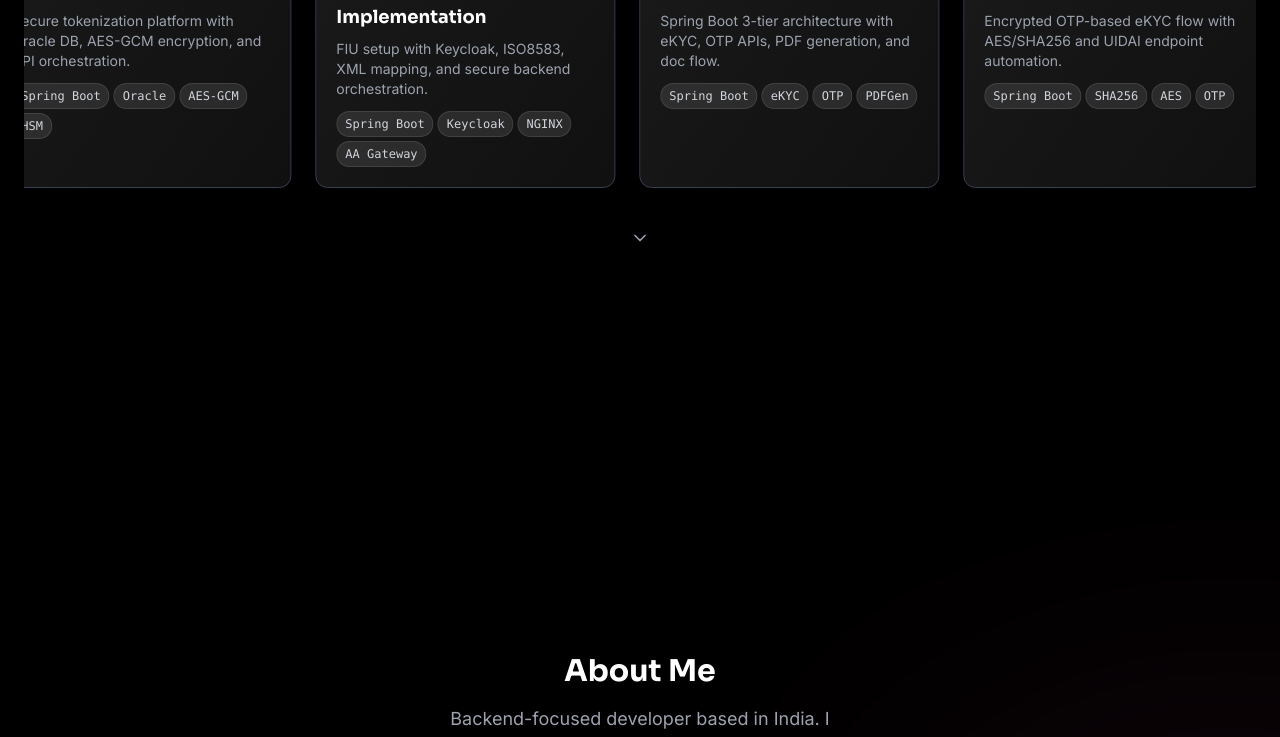
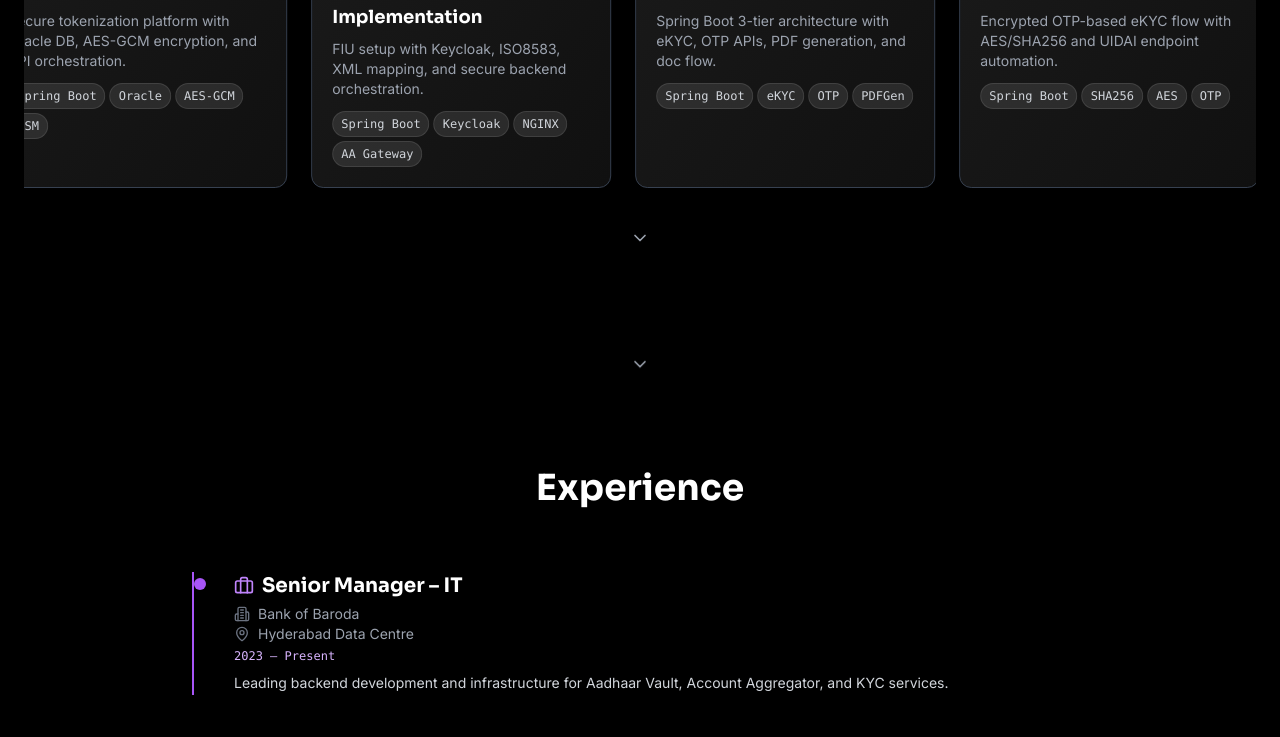
Before and after one commit to swapniljadav/darkfolio, a Next.js app: page / in a window 1280 px wide. Shown: the part 2000-2737 px from the top of the page. Built offline with nearby package versions, Linux system fonts and the light colour scheme.

Commit message:
Added Contacts and Footer

```diff
--- a/src/app/page.tsx
+++ b/src/app/page.tsx
@@ -7,7 +7,10 @@ import Navbar from '@/components/Navbar';
 import ScrollProgress from '@/components/ScrollProgress';
 import ProjectsSection from '@/components/ProjectsSection';
 import FeaturedCarousel from '@/components/FeaturedCarousel';
-import { ChevronDown } from 'lucide-react';
+import ExperienceSection from '@/components/ExperienceSection';
+import ContactSection from '@/components/ContactSection';
+import Footer from '@/components/Footer';
+import { ChevronDown, ChevronUp } from 'lucide-react';
 
 export default function Home() {
   const scrollToTop = () => window.scrollTo({ top: 0, behavior: 'smooth' });
@@ -66,6 +69,33 @@ export default function Home() {
         {/* PROJECTS */}
         <section id="projects" className="pt-24">
           <ProjectsSection />
+          <div className="mt-6 flex justify-center">
+            <a href="#experience" aria-label="Scroll to Experience">
+              <motion.div
+                animate={{ y: [0, 6, 0] }}
+                transition={{ repeat: Infinity, duration: 1.6, ease: 'easeInOut' }}
+                className="text-gray-400 hover:text-white transition"
+              >
+                <ChevronDown className="w-5 h-5" />
+              </motion.div>
+            </a>
+          </div>
+        </section>
+
+        {/* EXPERIENCE */}
+        <section id="experience">
+          <ExperienceSection />
+          <div className="mt-6 flex justify-center">
+            <a href="#about" aria-label="Scroll to About">
+              <motion.div
+                animate={{ y: [0, 6, 0] }}
+                transition={{ repeat: Infinity, duration: 1.6, ease: 'easeInOut' }}
+                className="text-gray-400 hover:text-white transition"
+              >
+                <ChevronDown className="w-5 h-5" />
+              </motion.div>
+            </a>
+          </div>
         </section>
 
         {/* ABOUT */}
@@ -83,14 +113,34 @@ export default function Home() {
             </p>
           </FadeInWhenVisible>
           <FadeInWhenVisible>
-            <button
-              onClick={scrollToTop}
-              className="mt-10 px-5 py-2 rounded-full border border-white text-gray-300 hover:bg-white hover:text-black transition"
-            >
-              ↑ Back to Top
-            </button>
+            <a href="#contact" aria-label="Scroll to Contact">
+              <motion.div
+                animate={{ y: [0, 6, 0] }}
+                transition={{ repeat: Infinity, duration: 1.6, ease: 'easeInOut' }}
+                className="mt-10 text-gray-400 hover:text-white transition"
+              >
+                <ChevronDown className="w-5 h-5" />
+              </motion.div>
+            </a>
           </FadeInWhenVisible>
         </section>
+
+        {/* CONTACT */}
+        <ContactSection />
+
+        {/* FOOTER */}
+        <Footer />
+
+        {/* Back to top */}
+        <div className="py-4 flex justify-center">
+          <button
+            onClick={scrollToTop}
+            className="flex items-center gap-2 text-sm text-gray-400 hover:text-white transition"
+          >
+            <ChevronUp className="w-4 h-4" />
+            Back to Top
+          </button>
+        </div>
       </div>
     </main>
   );
--- /dev/null
+++ b/src/components/ContactSection.tsx
@@ -0,0 +1,73 @@
+'use client';
+
+import { Mail, MapPin, Phone, Facebook, Instagram, Twitter } from 'lucide-react';
+
+export default function ContactSection() {
+  return (
+    <section id="contact" className="py-24 px-6 bg-transparent text-white">
+      <h2 className="text-3xl sm:text-4xl font-sora font-bold text-center mb-10">Get in Touch</h2>
+
+      <div className="max-w-2xl mx-auto text-center space-y-6">
+        <p className="text-gray-300 font-inter text-lg">
+          Whether it's building robust banking services or collaborating on something cool — feel free to reach out!
+        </p>
+
+        <div className="flex flex-col sm:flex-row items-center justify-center gap-6 text-gray-400 mt-8 flex-wrap">
+          <a
+            href="mailto:swapniljadav@yahoo.com"
+            className="flex items-center gap-2 hover:text-white transition"
+          >
+            <Mail className="w-5 h-5" />
+            swapniljadav@yahoo.com
+          </a>
+
+          <a
+            href="tel:+917738908000"
+            className="flex items-center gap-2 hover:text-white transition"
+          >
+            <Phone className="w-5 h-5" />
+            +91-7738908000
+          </a>
+
+          <div className="flex items-center gap-2">
+            <MapPin className="w-5 h-5" />
+            Hyderabad, India
+          </div>
+        </div>
+
+        {/* Socials */}
+        <div className="flex justify-center gap-6 mt-8 text-gray-400">
+          <a
+            href="https://www.facebook.com/swapniljadav"
+            target="_blank"
+            rel="noopener noreferrer"
+            className="hover:text-white transition flex items-center gap-2"
+          >
+            <Facebook className="w-5 h-5" />
+            Facebook
+          </a>
+
+          <a
+            href="https://www.instagram.com/swapniljadav"
+            target="_blank"
+            rel="noopener noreferrer"
+            className="hover:text-white transition flex items-center gap-2"
+          >
+            <Instagram className="w-5 h-5" />
+            Instagram
+          </a>
+
+          <a
+            href="https://twitter.com/swapniljadav"
+            target="_blank"
+            rel="noopener noreferrer"
+            className="hover:text-white transition flex items-center gap-2"
+          >
+            <Twitter className="w-5 h-5" />
+            Twitter/X
+          </a>
+        </div>
+      </div>
+    </section>
+  );
+}
--- /dev/null
+++ b/src/components/ExperienceSection.tsx
@@ -0,0 +1,67 @@
+'use client';
+
+import { Briefcase, Building2, MapPin } from 'lucide-react';
+
+export default function ExperienceSection() {
+  const experiences = [
+    {
+      title: 'Senior Manager – IT',
+      company: 'Bank of Baroda',
+      location: 'Hyderabad Data Centre',
+      duration: '2023 – Present',
+      description:
+        'Leading backend development and infrastructure for Aadhaar Vault, Account Aggregator, and KYC services.',
+    },
+    {
+      title: 'Manager – IT',
+      company: 'Bank of Baroda',
+      location: 'Hyderabad',
+      duration: '2019 – 2023',
+      description:
+        'Developed and maintained enterprise Java services for CBS operations, AEPS, and secure banking APIs.',
+    },
+    {
+      title: 'Assistant Manager – IT',
+      company: 'Bank of Baroda',
+      location: 'Mumbai',
+      duration: '2013 – 2019',
+      description:
+        'Started in CBS migration and evolved into core Java dev roles for Finacle integrations and backend tooling.',
+    },
+  ];
+
+  return (
+    <section id="experience" className="py-24 px-6 bg-black text-white">
+      <h2 className="text-3xl sm:text-4xl font-sora font-bold text-center mb-16">Experience</h2>
+
+      <div className="max-w-4xl mx-auto space-y-12">
+        {experiences.map((exp, idx) => (
+          <div key={idx} className="relative pl-6 border-l-2 border-purple-500">
+            <div className="absolute left-0 top-1.5 w-3 h-3 bg-purple-500 rounded-full" />
+
+            <div className="pl-4">
+              <h3 className="text-xl font-bold font-sora flex items-center gap-2">
+                <Briefcase className="w-5 h-5 text-purple-400" />
+                {exp.title}
+              </h3>
+
+              <p className="text-gray-400 font-inter text-sm flex items-center gap-2 mt-1">
+                <Building2 className="w-4 h-4 text-gray-500" />
+                {exp.company}
+              </p>
+
+              <p className="text-gray-400 font-inter text-sm flex items-center gap-2">
+                <MapPin className="w-4 h-4 text-gray-500" />
+                {exp.location}
+              </p>
+
+              <p className="text-purple-300 text-xs font-mono mt-1 mb-2">{exp.duration}</p>
+
+              <p className="text-sm text-gray-300 font-inter leading-relaxed">{exp.description}</p>
+            </div>
+          </div>
+        ))}
+      </div>
+    </section>
+  );
+}
--- /dev/null
+++ b/src/components/Footer.tsx
@@ -0,0 +1,16 @@
+'use client';
+
+export default function Footer() {
+  return (
+    <footer className="bg-transparent border-t border-white/10 text-gray-400 py-4 px-4 text-center text-xs sm:text-sm font-inter">
+      <div className="max-w-4xl mx-auto flex flex-col sm:flex-row justify-between items-center gap-2 sm:gap-0">
+        <p>
+          © {new Date().getFullYear()} Swapnil Jadav. Built with 💻 & ☕ using Next.js + Tailwind.
+        </p>
+        <p>
+          Hosted on Vercel • All rights reserved
+        </p>
+      </div>
+    </footer>
+  );
+}
--- a/src/components/ProjectsSection.tsx
+++ b/src/components/ProjectsSection.tsx
@@ -77,13 +77,13 @@ export default function ProjectsSection() {
     <section id="projects" className="w-full px-6 py-20 text-left relative overflow-hidden">
       <h2 className="text-3xl sm:text-4xl font-sora font-bold mb-10 text-center">Projects</h2>
 
-      {/* Swipe + scroll area */}
+      {/* Swipe + scroll area with snap */}
       <div
         {...swipeHandlers}
         onMouseEnter={() => setPaused(true)}
         onMouseLeave={() => setPaused(false)}
-        className="overflow-hidden"
         id="projects-container"
+        className="overflow-x-auto scroll-smooth scrollbar-hide snap-x snap-mandatory"
       >
         <motion.div
           className="flex gap-6 w-max"
@@ -103,7 +103,7 @@ export default function ProjectsSection() {
               whileInView={{ opacity: 1, y: 0 }}
               initial={{ opacity: 0, y: 30 }}
               transition={{ delay: index * 0.1, duration: 0.5 }}
-              className="shrink-0 cursor-pointer bg-gradient-to-br from-[#1c1c1c] to-[#101010] border border-gray-700 rounded-xl w-[300px] p-5 hover:border-white transition shadow-lg hover:shadow-white/10"
+              className="shrink-0 cursor-pointer bg-gradient-to-br from-[#1c1c1c] to-[#101010] border border-gray-700 rounded-xl w-[300px] p-5 hover:border-white transition shadow-lg hover:shadow-white/10 snap-start"
             >
               <div className="rounded-md overflow-hidden mb-3 border border-gray-700">
                 <img
@@ -132,12 +132,12 @@ export default function ProjectsSection() {
         </motion.div>
       </div>
 
-      {/* Scroll to About Arrow */}
+      {/* Scroll to Experience Arrow */}
       <div className="mt-10 flex justify-center">
         <a
-          href="#about"
+          href="#experience"
           className="text-gray-400 hover:text-white transition"
-          aria-label="Scroll to About"
+          aria-label="Scroll to Experience"
         >
           <ChevronDown className="w-5 h-5" />
         </a>
```
